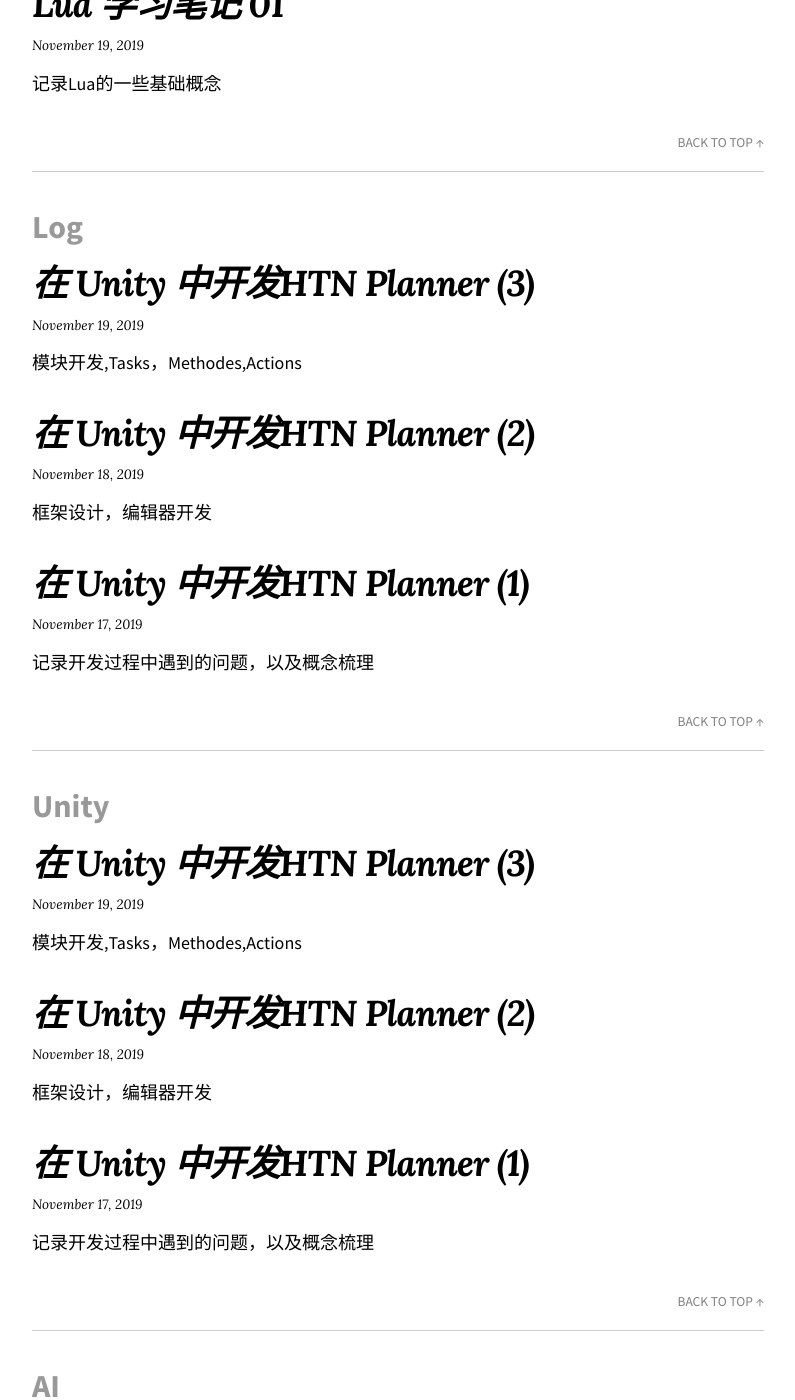
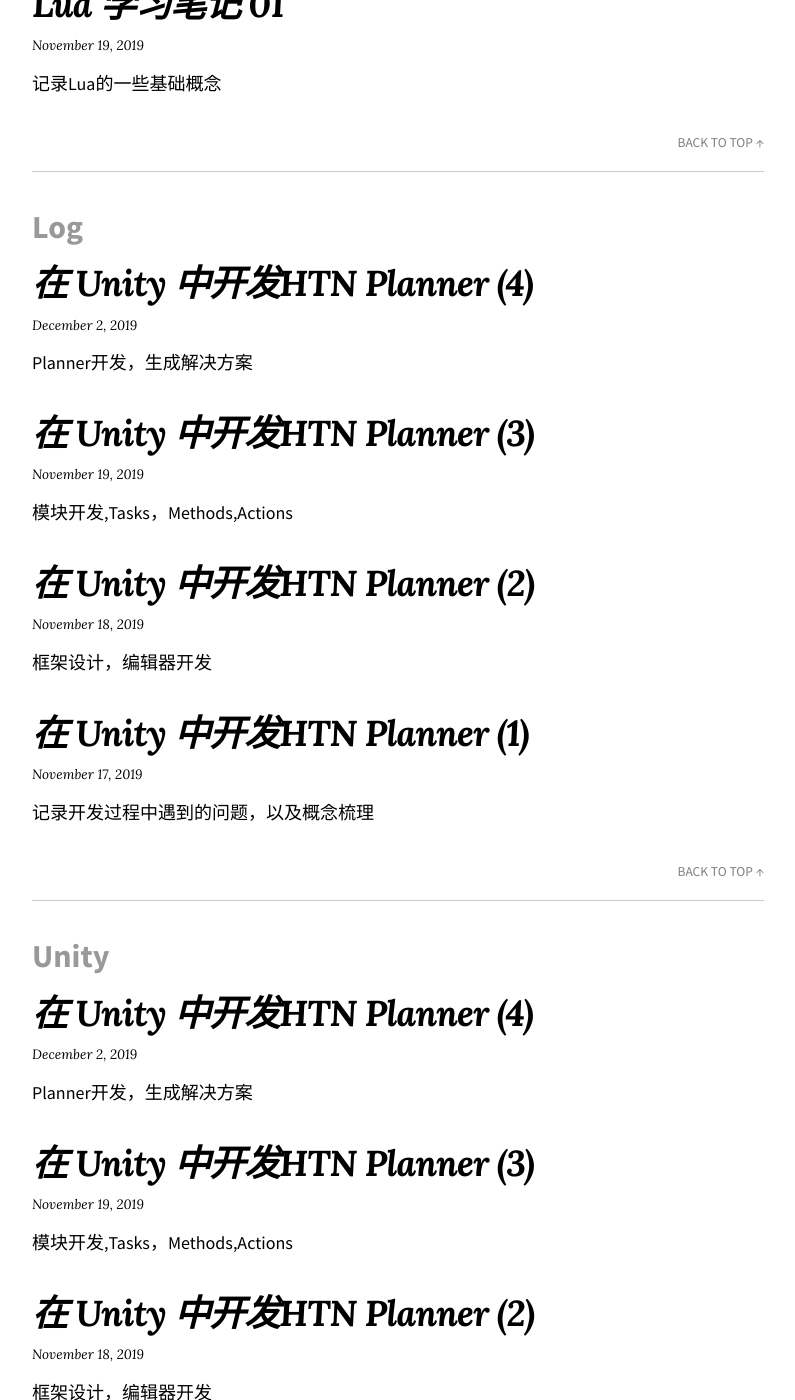
Before and after one commit to YimiCGH/YimiCGH.github.io, a Jekyll site: the page built from tags.md, in a window 1280 px wide and 1400 px high, scrolled down 13486 px. Shown: the whole window, without its empty margins (242-1037 px from the left). Built offline with Jekyll 4.4.1, drawn with Linux system fonts in a browser that asks for light colours; nearby versions of some CDN libraries; some of the changed lines change nothing that is shown; some of the changed text lies outside the part shown.

Commit message:
dev log04

````diff
--- a/_posts/2019-11-19-HTN-Dev-log-03.md
+++ b/_posts/2019-11-19-HTN-Dev-log-03.md
@@ -1,7 +1,7 @@
 ---
 layout: post
 title: '在 Unity 中开发HTN Planner (3)'
-excerpt: "模块开发,Tasks，Methodes,Actions"
+excerpt: "模块开发,Tasks，Methods,Actions"
 categories:
       - Dev Log
 tags:
@@ -115,7 +115,7 @@
 			"LocA.missionaryNum + LocA.cannibalnum != 0"
 		}
 	},
-	Methodes = {
+	Methods = {
 		"Load_2m0c_ab",
 		"Load_1m1c_ab",
 		"Load_1m0c_ab",
@@ -567,8 +567,8 @@
 local t = Tasks.GetTask("Transport(LocA,LocB)")
 table.print(t) -- 自己扩展的表格打印函数
 
-print(t.Methodes[1])
-local m = Methods.GetMethods(t.Methodes[1])
+print(t.Methods[1])
+local m = Methods.GetMethods(t.Methods[1])
 
 table.print(m) -- 这次就可以正常的传递下去了
 ```
@@ -691,7 +691,7 @@
 
 ```lua
 local t = tasks:GetTask("Transport(LocA,LocB)")
-local m = methods:GetMethods(t.Methodes[1])
+local m = methods:GetMethods(t.Methods[1])
 --table.print(m,"Method")
 print(IsFitPreconds(worldstates,m.preconds))
 ```
@@ -780,7 +780,7 @@
 
 ```lua
 local t = tasks:GetTask("Transport(LocA,LocB)")
-local m = methods:GetMethods(t.Methodes[1])
+local m = methods:GetMethods(t.Methods[1])
 --table.print(m,"Method")
 
 local t1 = tasks:GetTask(m.subtasks[1])
--- /dev/null
+++ b/_posts/2019-12-02-HTN-Dev-log-04.md
@@ -0,0 +1,208 @@
+---
+layout: post
+title: '在 Unity 中开发HTN Planner (4)'
+excerpt: "Planner开发，生成解决方案"
+categories:
+      - Dev Log
+tags:
+  - Log
+  - Unity
+  - AI
+last_modified_at: 2019-12-02T16:30:00-23:00
+---
+{% include toc %}
+---
+## 规划器（Planner）
+
+这里比较重要的是规划器（Planner）,它负责算法的实现，分析世界状态，使用合适的方法分解任务，最终生成一个解决方案，即一个行动列表。另外，为了进行规划分析，它需要得到一份世界状态的副本，以便用来模拟每个行动的后果。
+
+目前的实现是使用TFD（Total-Order Forward Decomposition，全序正向分解）算法，再看一下它的伪代码
+- function Ground-TFD(s,<t<sub>1</sub>,...,t<sub>k</sub>>,O,M)
+  - if k = 0 return <>
+  - if t<sub>1</sub>.isPrimitive() then
+    - actions = {(a,σ) `|` a = σ(t<sub>1</sub> and a applicable in s)}
+    - if actions.isEmpty() then return failure
+    - (a,σ) = actions.chooseOne()
+    - plan ←  Ground-TFD(γ(s,a),σ(<t<sub>2</sub>,...,t<sub>k</sub>>) ,O,M)
+    - if plan = failure then return failure
+    - else renturn <*a*> · plan
+  - else
+    - methods = {(m,σ) `|` m is relevant for σ(t<sub>1</sub>)  and m is applicable in s }
+    - if methods.isEmpty() then retun failure
+    - (m,σ) = methods.chooseOne()
+    - plan ← subtasks(m) · σ(<t<sub>2</sub>,...,t<sub>k</sub>>)
+    - return Ground-TFD(s,plan,O,M)
+
+
+然后是lua代码实现
+```lua
+--==========================
+--Total-Order Forward Decomposition
+--==========================
+function Planner:TFD(_ws,_opentasks,_depth)
+	if #_opentasks == 0 then return {} end
+	if _depth >= 200 then
+		print("深度过大")
+		return nil
+	end
+	--为了不干扰世界状态，进行深拷贝
+	local ws = table.deepcopy(_ws)
+	local t1 = _opentasks[1]
+	printf(string.rep(" ",_depth*4).."开始分析任务 %s",t1.taskDecl)
+
+	if t1.IsPrimitive then
+		return self:ChooseAction(_ws,t1,_opentasks,_depth)
+	else
+		local methods = t1.Methods
+		if methods == nil then
+			return nil
+		else
+			return self:ChooseMethods(ws,methods,_opentasks,_depth)
+		end
+	end
+end
+
+function Planner:ChooseAction(_ws,_task,_opentasks,_depth)
+	local res ,whyfail = IsFitPreconds(_ws,_task.preconds)
+	if res then
+		printf(string.rep(" ",_depth*4).."行动%s 条件满足，添加行动实例 ",_task.taskDecl)
+		local a = self.Actions:GetAction(_task.taskDecl)
+		ApplyActionEffects(_ws,a)--应用行动效果
+		local plan = self:TFD(_ws,table.sublist(_opentasks,2,#_opentasks),_depth + 1)
+		if plan == nil then
+			return nil
+		else
+			return table.combine({a},plan)
+		end
+	else
+		printf(string.rep(" ",_depth*4).."行动%s 条件不满足 : %s ",_task.taskDecl,whyfail)
+		return nil
+	end
+end
+
+function Planner:ChooseMethods(_ws,_methods,_opentasks,_depth)
+	-- 逐个方法进行尝试，某个方法失败时回溯，进行下一个方法的测试
+	for _, m in ipairs(_methods) do
+
+		local method = self.Methods:GetMethods(m)
+		local isfit,whyfail = IsFitPreconds(_ws,method.preconds)
+		if isfit then
+			--获取实例化子任务
+			printf(string.rep(" ",_depth*4).."【尝试方法】 %s ,条件满足",m)
+			local subtasks = {}
+			for _, v in ipairs(method.subtasks) do
+				local t = self.Tasks:GetTask(v)
+				table.insert(subtasks,t)
+			end
+			--把t1替换为子任务序列，合并回原任务队列
+			local plan = self:TFD(_ws,table.combine(subtasks, table.sublist(_opentasks,2,#_opentasks)),_depth + 1)
+			if plan ~= nil then
+				-- 方法测试成功
+				return plan
+			end
+		else
+			printf(string.rep(" ",_depth*4).."【尝试方法】 %s ,不满足条件 : %s",m,whyfail)
+		end
+	end
+	print(string.rep(" ",_depth*4).."【所有方法都不行 X】")
+	return nil
+end
+```
+调试的过程中，发现陷入了无限循环的递归深渊，想了下发现问题所在，就是对于重复状态的检测。当我们应用行动时得到的新的世界状态，而这个新的世界状态已经出现过，那么说明这个方案是失败的（会造成无限循环），应该尝试下一个方案。
+
+那么，如何记录这个世界状态是否已经出现过，简单暴力的方法是，创建一个列表用来保存已经出现过的世界状态列表，然后将新的状态和列表中的所有状态进行对比，已存在则返回插入失败，不存在才插入成功，类似的容器如C#中的`Hash Set`
+
+直觉上，我偏向于计算出每个世界状态的哈希值，并用这个哈希值作为键插入世界状态列表中，当得到一个新的世界状态时，计算一下它的哈希值，然后到世界状态列表中查看是否有该值。
+
+因此，需要一个有效的哈希值计算方法。
+
+找来了两个辅助脚本
+第一个是我们之前的打印表格的脚本，他会返回表格的字符串表示，两个内容相同的表格返回的字符串内容也是一样的
+```lua
+local LogUtil = {}
+
+table.print = function(t,tableName)
+ if t == nil then
+
+   error((tableName or "input t").." == nil",1)
+
+ else
+   print((tableName or "unknown").." = "..LogUtil.FormatTable(t))
+ end
+end
+
+
+function LogUtil.FormatTable(t, prefix, tableList)
+ prefix = prefix or "";
+ tableList = tableList or {};
+
+ if tableList[t] then
+   return "[ReFormat:"..tostring(t).."]";
+ end
+
+ tableList[t] = true;
+
+ local str = "{\n"
+
+ for k, v in pairs(t) do
+   str = str..LogUtil.FormatField(k, v, prefix.."\t", tableList).."\n";
+ end
+
+ str = str..prefix.."}";
+
+ return str;
+end
+
+function LogUtil.FormatField(key, value, prefix, tableList)
+ return prefix..LogUtil.FormatKey(key, prefix, tableList) .." = "..LogUtil.FormatValue(value, prefix, tableList)..";";
+end
+
+function LogUtil.FormatKey(key, prefix, tableList)
+ local keyType = type(key);
+ if keyType == "string" then
+   return key;
+ elseif keyType == "number" then
+   return "["..key.."]";
+ end
+
+ return "["..tostring(key).."]";
+end
+
+function LogUtil.FormatValue(value, prefix, tableList)
+ local valueType = type(value);
+ if valueType == "string" then
+   return "\""..value.."\"";
+ elseif valueType == "number" or valueType == "boolean" then
+   return tostring(value)
+ elseif valueType == "table" then
+   return LogUtil.FormatTable(value, prefix, tableList);
+ end
+
+ return "["..tostring(value).."]";
+end
+
+return LogUtil
+```
+
+第二个是hash加密文件，将输入的文本转成一串比较短的秘钥，相同文本得到的秘钥肯定一样，因此，我们就用这个秘钥当做键值传入表格
+- [MODULESsha1.lua](https://help.interfaceware.com/code/details/sha1-lua)
+
+## 计划执行器（Plan Runner）
+从规划器得到解决方案后，会尝试按顺序执行每个行动，并把行动效果应用到世界状态上。如果任务执行失败，计划也会失败，并且强制规划器重新规划。因为在实际执行过程中，世界状态不在是静态的，收诸多因素的影响，可能会发生变化，导致计划中的某项行动的前提条件不在满足，从而任务失败。
+
+## 下一步
+
+准备扩展功能
+- AI对世界的感知，如视觉，听觉
+  - 为此，给AI提供感知器用来感知世界中某些信息
+- AI短期记忆
+  - 有种傻傻的AI，如一旦敌人离开视野，会马上回到巡逻，然后一看到敌人，又开始追击，因此，需要一种惯性来避免状态的来回切换。即，短期内，不会在回到该状态
+- 多代理
+  - 让尽可能多的代理智能体同时进行规划
+  - 对于RPG这种，一个场景内能够支持100个智能体已经足够
+  - 而对于RTS这种，动则上千单位，应该尽可能的分层设计
+    - 如，由上层战略层进行宏观调控，个体Ai只进行一些简单Ai和上层指示的接受
+- 调试器
+  - 提供计划查看
+  - 计划模拟
+  - 运算消耗
````
